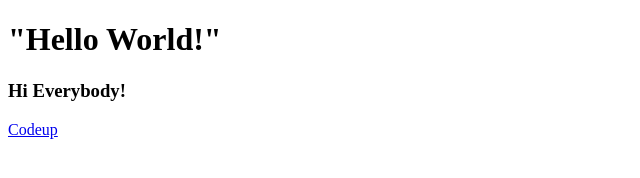
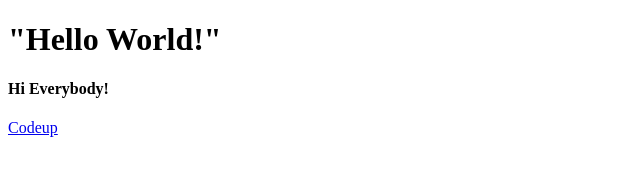
Before and after one commit to dbrown0591/codeup-web-exercises, a plain HTML site: page welcome.html in a window 1280 px wide. Shown: the full height of the page, 0-640 px from the left. Drawn offline with Linux system fonts and the light colour scheme.

```diff
--- a/welcome.html
+++ b/welcome.html
@@ -6,7 +6,7 @@
 </head>
 <body>
     <h1>"Hello World!"</h1>
-    <h3>Hi Everybody!</h3>
+    <h4>Hi Everybody!</h4>
     <a href="http://codeup.com" target="blank">Codeup</a>
 </body>
-</html>
+</head>
```
Also changed, not shown: notes.txt (deleted).
